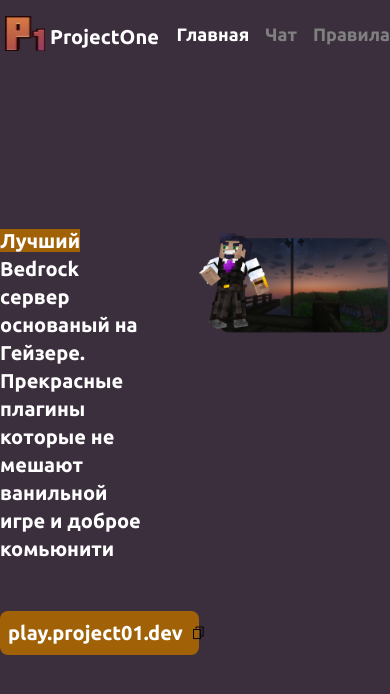
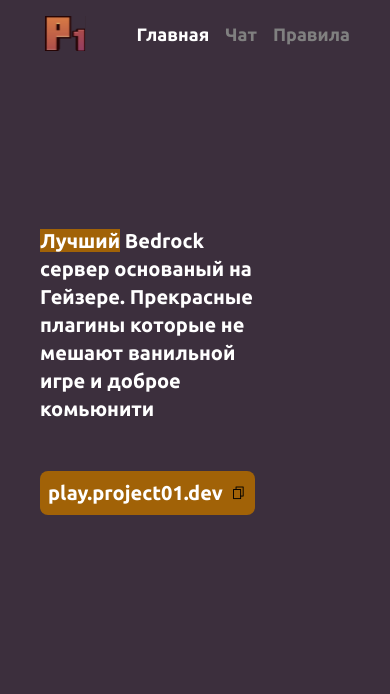
Before and after one commit to k-jdev/projectOne, a React (Vite) app: page / in a window 390 px wide. Shown: the top 694 px of the page. Built offline with nearby package versions, Linux system fonts and the light colour scheme.

Commit message:
modified:   src/App.jsx 	modified:   src/components/Header/Header.jsx 	modified:   src/components/Navbar/MainNavbar.jsx

```diff
--- a/src/App.jsx
+++ b/src/App.jsx
@@ -8,7 +8,7 @@
 
 function App() {
   return (
-    <div className="font-Ubuntu font-bold">
+    <div className="font-Ubuntu font-bold mr-10 ml-10 ">
       <Routes>
         <Route element={<Home />} path="/"></Route>
         <Route element={<Rules />} path="/rules"></Route>
--- a/src/components/Header/Header.jsx
+++ b/src/components/Header/Header.jsx
@@ -7,12 +7,12 @@
   return (
     <div className="mt-44 flex place-content-around animate-fadeIn">
       <div className="content-center">
-        <div className="text-white text-xl  w-3/4">
+        <div className="text-white text-xl  sm:text-lg  w-3/4">
           <span className=" bg-yellow-700">Лучший</span> Bedrock сервер
           основаный на Гейзере. Прекрасные плагины которые не мешают ванильной
           игре и доброе комьюнити
         </div>
-        <div></div>
+
         <button
           onClick={() => {
             copy("play.project01.dev");
@@ -26,7 +26,7 @@
       </div>
 
       <div>
-        <img src={fon} className="w-2/2" alt="" />
+        <img src={fon} className="w-2/2 hidden sm:block" alt="" />
       </div>
     </div>
   );
--- a/src/components/Navbar/MainNavbar.jsx
+++ b/src/components/Navbar/MainNavbar.jsx
@@ -12,11 +12,11 @@
   };
 
   return (
-    <div className="container mx-auto mt-4 flex items-center place-content-between ">
+    <div className="container mx-auto mt-4 flex items-center place-content-between">
       <Link to="/">
         <div className="flex items-end text-white text-xl  animate-fadeIn">
           <img src={logo} alt="logo" />
-          <p>ProjectOne</p>
+          <p className="hidden sm:block">ProjectOne</p>
         </div>
       </Link>
       <ul className="flex gap-4 text-lg ">
```
